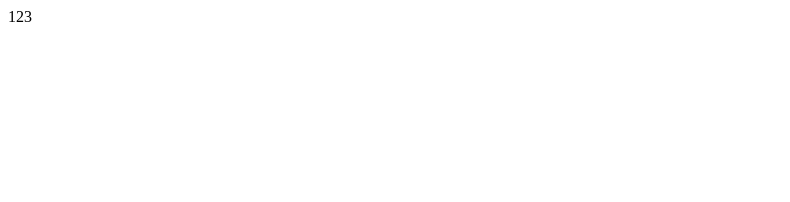
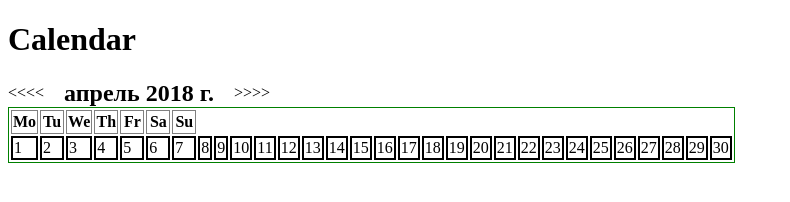
Before and after one commit to TanyaRoot/Calendar, a plain HTML site: page index.html in a window 1280 px wide. Shown: the whole page, without its empty margins (0-790 px from the left). Drawn offline with Linux system fonts and the light colour scheme.

Commit message:
friday crazy

```diff
--- a/index.html
+++ b/index.html
@@ -8,7 +8,7 @@
   <link rel="stylesheet" href="style.css">
 </head>
 <body>
-  <div>123</div>
+
 
 
   <script src="script.js"></script>
--- a/script.js
+++ b/script.js
@@ -1 +1,106 @@
 console.log('hi');
+
+window.onload = function() {
+  firstLoad();
+  divload();
+  tableLoad();
+}
+//current date
+const date = new Date();
+let year = date.getYear();
+if (year < 2000)
+    year = year + 1900;
+let thisDay = date.getDate();
+  if (((year % 4 == 0) && (year % 100 != 0)) || (year % 400 == 0))
+    days[1] = 29;
+
+let options = {
+  year: 'numeric',
+  month: 'long',
+};
+
+const weekdays = ["Mo", "Tu", "We", "Th", "Fr", "Sa", "Su"];
+const months = ["Jan", "Feb", "March", "April", "May", "June", "July", "Aug", "Sept", "Oct", "Nov", "Dec"];
+let days = ["31", "28", "31", "30", "31", "30", "31", "31", "30", "31", "30", "31"];
+
+//firstLoad
+function firstLoad() {
+  let container = document.createElement('div');
+  container.setAttribute('id','container');
+  document.body.appendChild(container);
+}
+//div with buttons and monthYear
+function divload() {
+  let divHead = document.createElement('div');
+  divHead.setAttribute('id','divHead');
+
+  let name = document.createElement('h1');
+  name.setAttribute('id', 'name');
+  name.innerHTML = "Calendar";
+
+  //block space
+  let divHeadBox = document.createElement('div');
+  divHeadBox.setAttribute('id','divHeadBox');
+
+  let btnLeft = document.createElement('div');
+  btnLeft.setAttribute('id','btnLeft');
+  btnLeft.innerHTML= "<<<<";
+
+  let monthYear = document.createElement('h2');
+  monthYear.setAttribute('id', 'monthYear');
+  monthYear.innerHTML = date.toLocaleString("ru", options);
+  container.appendChild(monthYear);
+
+  let btnRight = document.createElement('div');
+  btnRight.setAttribute('id','btnRight');
+  btnRight.innerHTML= ">>>>";
+
+  container.appendChild(divHead);
+  divHead.appendChild(name);
+  divHead.appendChild(divHeadBox);
+  //block space
+  divHeadBox.appendChild(btnLeft);
+  divHeadBox.appendChild(monthYear);
+  divHeadBox.appendChild(btnRight);
+
+}
+//table
+function tableLoad() {
+  let tableCalendar = document.createElement('table');
+  tableCalendar.setAttribute('id', 'tableCalendar');
+  container.appendChild(tableCalendar);
+
+  let tr = document.createElement('tr');
+  tr.setAttribute('class', 'tr');
+  tableCalendar.appendChild(tr);
+  //weekdays 7!
+  for (let i = 0; i < 7; i++) {
+    let thCell = document.createElement('th');
+    thCell.setAttribute('class', 'thCell');
+    thCell.innerHTML = weekdays[i];
+    tr.appendChild(thCell);
+  };
+
+  let tr2 = document.createElement('tr');
+  tr2.setAttribute('class', 'tr2');
+  tableCalendar.appendChild(tr2);
+
+  for (var j = 1; j < days[date.getMonth()+1]; j++) {
+        let tdCell = document.createElement('td');
+    tdCell.setAttribute('class', 'tdCell');
+    tdCell.innerHTML = j;
+    tr2.appendChild(tdCell);
+
+  }
+
+}
+
+
+// если кратно 7 то создает новый тр(строку) + 7 тд(ячеек) и опять
+
+
+// вывести год месяц-дни,, проверка на февраль
+//months[date.getMonth()] "April"
+//for (var i = 1; i < days[date.getMonth() +1]; i++) {console.log(i)}
+//function checkFeb {
+//}
--- a/style.css
+++ b/style.css
@@ -0,0 +1,28 @@
+#divHeadBox {
+  display: flex;
+  align-items: center;
+}
+#monthYear {
+  margin: 0 20px;
+}
+
+#tableCalendar {
+  /*width: 500px;
+  height: 40px;*/
+  border: 1px solid green;
+  /*border-collapse: collapse;*/
+}
+.thCell {
+  width: 20px;
+  height: 20px;
+  border: 1px solid gray;
+}
+.trNew {
+  width: 20px;
+  height: 20px;
+  border: 1px solid blue;
+}
+
+td {
+  border: 2px solid black;
+}
```
